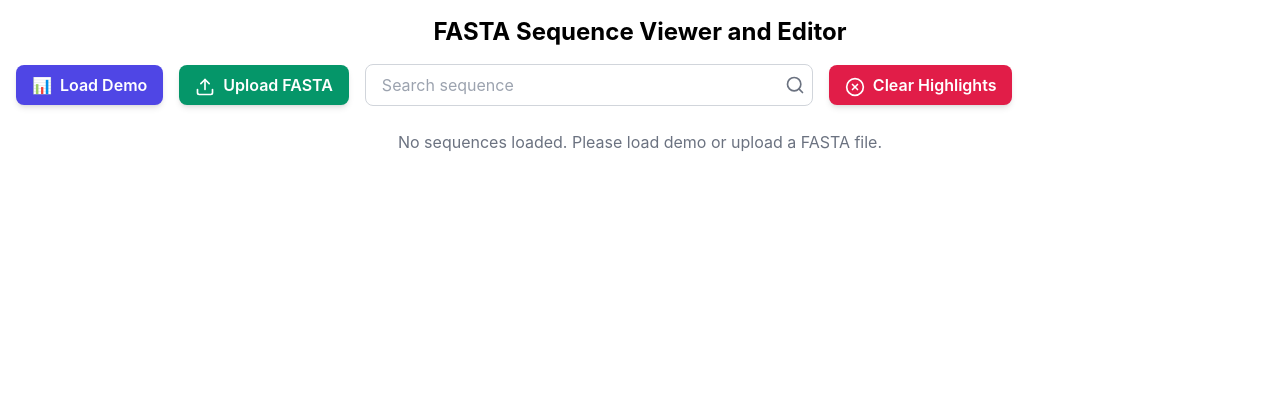
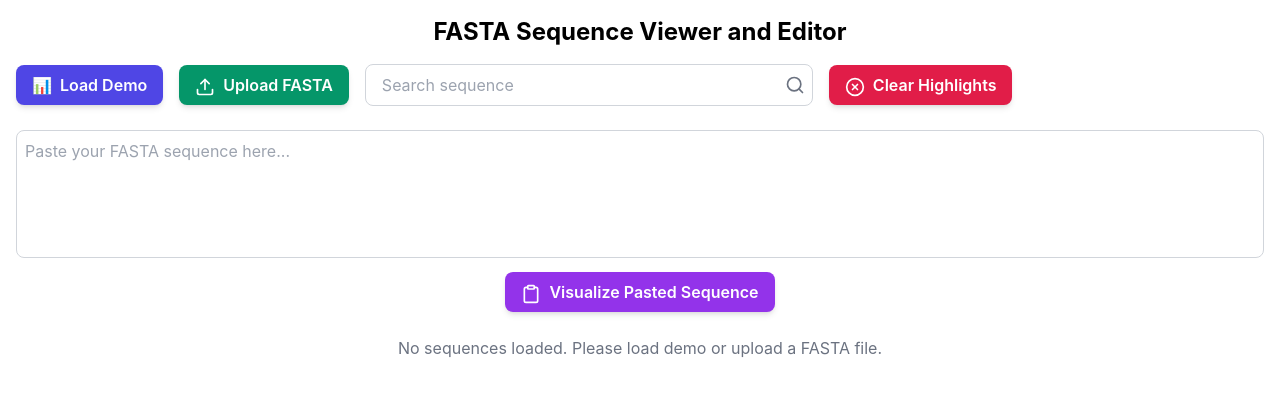
Before and after one commit to xuzhougeng/simple-msa-viewer, a React (Create React App) app: page / in a window 1280 px wide. Shown: the top 396 px of the page. Built offline with nearby package versions, Linux system fonts and the light colour scheme.

Commit message:
auto_coder_106_chat_action.yml_8b85778fb1795209938abdd430a5ef3e

```diff
--- a/src/FASTAViewer.js
+++ b/src/FASTAViewer.js
@@ -1,5 +1,5 @@
 import React, { useState, useRef } from 'react';
-import { Search, ChevronLeft, ChevronRight, Upload, ArrowDown, ArrowUp, Trash2, ChevronsDown, ChevronsUp, XCircle } from 'lucide-react';
+import { Search, ChevronLeft, ChevronRight, Upload, ArrowDown, ArrowUp, Trash2, ChevronsDown, ChevronsUp, XCircle, Clipboard } from 'lucide-react';
 
 const FASTAViewer = () => {
     const [sequences, setSequences] = useState([]);
@@ -7,6 +7,7 @@ const FASTAViewer = () => {
     const [searchTerm, setSearchTerm] = useState('');
     const [searchResults, setSearchResults] = useState([]);
     const [currentPage, setCurrentPage] = useState(0);
+    const [pastedSequence, setPastedSequence] = useState('');
     const sequenceWidth = 60;
     const fileInputRef = useRef(null);
 
@@ -60,6 +61,13 @@ AANG010710 -----------------------MLSH-----------CFA-----------------YQAVTAPC---
         setSearchResults([]);
         setSearchTerm('');
         setHighlightedColumns([]);
+        setPastedSequence('');
+    };
+
+    const handlePasteSubmit = () => {
+        const parsedSequences = parseFasta(pastedSequence);
+        setSequences(parsedSequences);
+        resetState();
     };
 
     const clearHighlights = () => {
@@ -268,6 +276,21 @@ AANG010710 -----------------------MLSH-----------CFA-----------------YQAVTAPC---
                     Clear Highlights
                 </button>
             </div>
+            <div className="mb-6">
+                <textarea
+                    value={pastedSequence}
+                    onChange={(e) => setPastedSequence(e.target.value)}
+                    placeholder="Paste your FASTA sequence here..."
+                    className="w-full h-32 p-2 border border-gray-300 rounded-lg resize-none focus:outline-none focus:ring-2 focus:ring-blue-500"
+                />
+                <button
+                    onClick={handlePasteSubmit}
+                    className="mt-2 bg-purple-600 hover:bg-purple-700 text-white font-semibold py-2 px-4 rounded-lg shadow-md transition duration-300 ease-in-out transform hover:scale-105"
+                >
+                    <Clipboard size={20} className="inline mr-2" />
+                    Visualize Pasted Sequence
+                </button>
+            </div>
             {sequences.length > 0 ? (
                 <>
                     <div className="mb-6 flex justify-between items-center">
```
